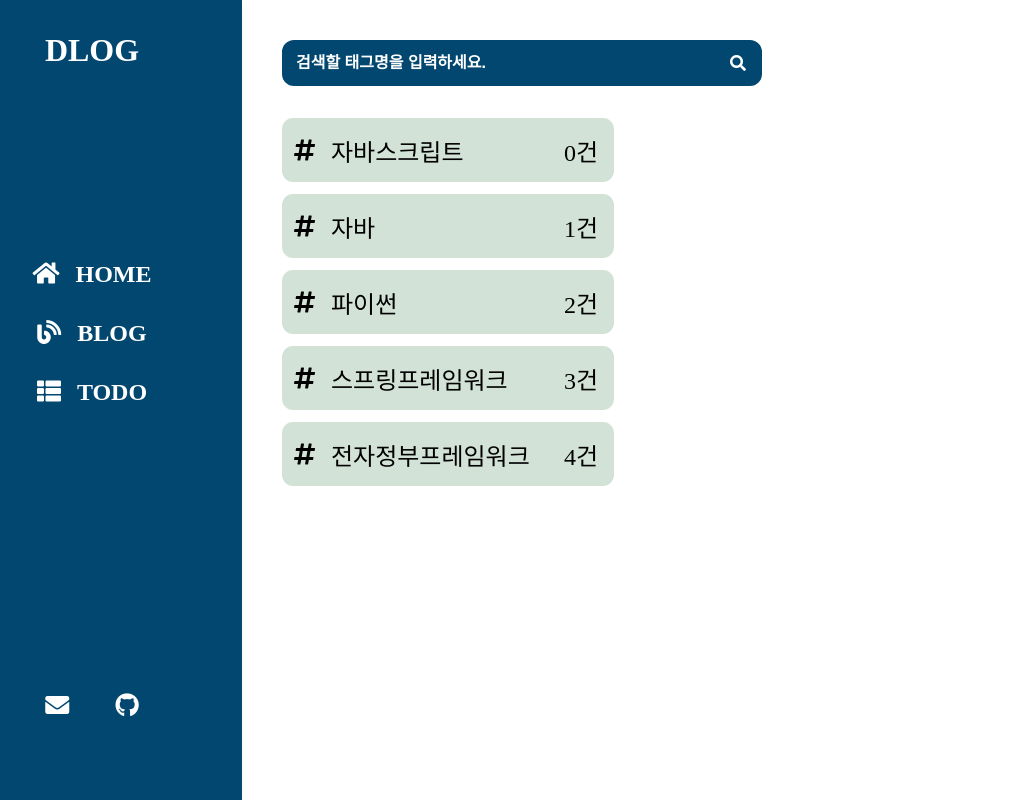
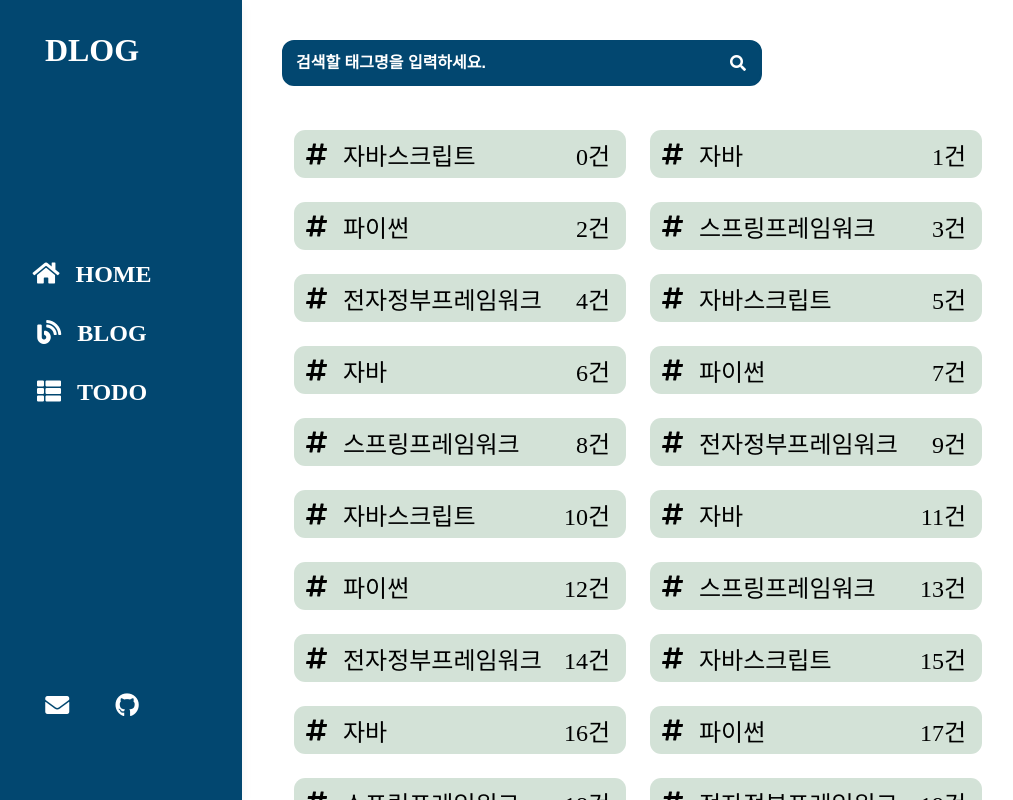
Before and after one commit to dosReady/dlog-frontend, a React (Create React App) app: page /blog/list in a window 1280 px wide. Shown: the whole page, without its empty margins (58-1071 px from the left). Built offline with nearby package versions, Linux system fonts and the light colour scheme; a web font is replaced by a local one; what typesafe-actions would draw is missing.

Commit message:
#2 태그 화면 임시시안

```diff
--- a/src/components/Tag.tsx
+++ b/src/components/Tag.tsx
@@ -4,7 +4,16 @@ interface Props {}
 
 class Tag extends React.Component<Props> {
     render = (): JSX.Element => {
-        const arrTitle  = ["자바스크립트", "자바", "파이썬", "스프링프레임워크", "전자정부프레임워크"];
+        const arrTitle  = ["자바스크립트", "자바", "파이썬", "스프링프레임워크", "전자정부프레임워크",
+        "자바스크립트", "자바", "파이썬", "스프링프레임워크", "전자정부프레임워크",
+        "자바스크립트", "자바", "파이썬", "스프링프레임워크", "전자정부프레임워크",
+        "자바스크립트", "자바", "파이썬", "스프링프레임워크", "전자정부프레임워크",
+        "자바스크립트", "자바", "파이썬", "스프링프레임워크", "전자정부프레임워크",
+        "자바스크립트", "자바", "파이썬", "스프링프레임워크", "전자정부프레임워크",
+        "자바스크립트", "자바", "파이썬", "스프링프레임워크", "전자정부프레임워크",
+        "자바스크립트", "자바", "파이썬", "스프링프레임워크", "전자정부프레임워크",
+        "자바스크립트", "자바", "파이썬", "스프링프레임워크", "전자정부프레임워크"
+        ];
         const titleList = arrTitle.map(
             (title, i) => (
                 <div key={i} className="tag-item-wrap">
@@ -18,12 +27,14 @@ class Tag extends React.Component<Props> {
         );
 
         return (
-            <div className="tag-list-wrap">
-               <div className="search-bar-wrap">
-                   <i className="fas fa-search"></i>
-                   <input type="text" placeholder="검색할 태그명을 입력하세요."/>
+            <div className="tag-container">
+                <div className="search-bar-wrap">
+                    <i className="fas fa-search"></i>
+                    <input type="text" placeholder="검색할 태그명을 입력하세요."/>
                 </div>
-               {titleList}
+                <div className="tag-list-wrap">
+                    {titleList}
+                </div>
             </div>
         )
     }
--- a/src/resources/css/index.css
+++ b/src/resources/css/index.css
@@ -81,15 +81,20 @@ body {
 
 /* 2. CONTENT */
 .content-container {
-  padding: 2.5rem
+  padding: 2.5rem;
+  overflow: hidden;
+  overflow-y: scroll;
 }
 
 /* 3. TAG */
-
+.tag-list-wrap {
+  display: flex;
+  flex-wrap: wrap;
+}
 .tag-list-wrap .tag-item-wrap {
   background-color: #D3E2D7;
   width: 20rem;
-  height: 4rem;
+  height: 3rem;
   border-radius: 0.7rem;
   color: black;
   display: flex;
@@ -97,7 +102,7 @@ body {
   justify-content: center;
   padding-left: .75rem;
   cursor: pointer;
-  margin-bottom: .75rem;
+  margin: .75rem;
 }
 .tag-list-wrap .tag-item-wrap:hover {
   background-color: #024770;
@@ -116,7 +121,7 @@ body {
   margin-right: 1rem;
 }
 
-.tag-list-wrap .search-bar-wrap {
+.tag-container .search-bar-wrap {
   display: flex;
   align-items: center;
   width: 30rem;
@@ -124,11 +129,11 @@ body {
   position: relative;
   color: #fff;
 }
-.tag-list-wrap .search-bar-wrap i {
+.tag-container .search-bar-wrap i {
   position: absolute;
   left: 28rem;
 }
-.tag-list-wrap .search-bar-wrap input {
+.tag-container .search-bar-wrap input {
   background-color: #024770;
   border-style: solid;
   border-color: #024770;
@@ -140,6 +145,6 @@ body {
   font-size: 1rem;
   font-weight: bold;
 }
-.tag-list-wrap .search-bar-wrap input::placeholder {
+.tag-container .search-bar-wrap input::placeholder {
   color: #fff;
 }
```
Also changed, not shown: src/pages/prod/PrdListPage.tsx (deleted, +0 -29 lines), src/pages/prod/PrdMainPage.tsx (deleted, +0 -27 lines).
